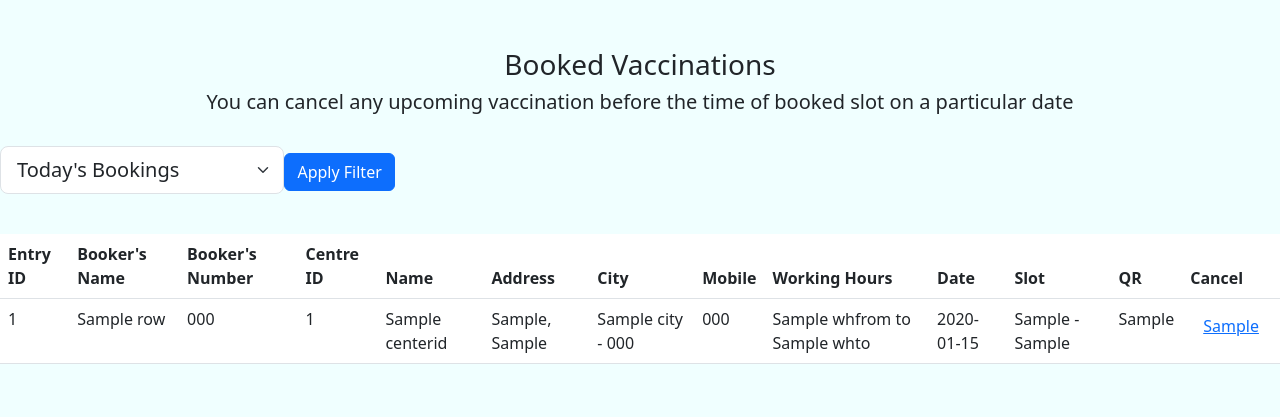
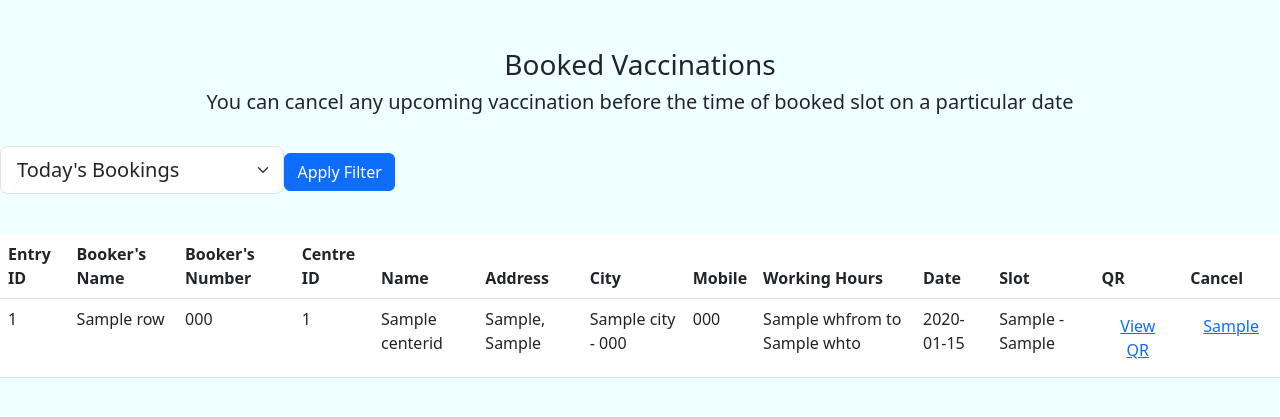
Before and after one commit to phandavinci/bookmyvax, a Django app: template user/templates/base/bookings.html in a window 1280 px wide. Shown: the part 62-479 px from the top of the page. Run offline with Django 4.2, Linux system fonts and the light colour scheme; the template is opened without the code that fills it: most values are stand-ins (such as "Sample title", 1, 10 or a date in 2020); some libraries are stand-ins or nearby versions.

Commit message:
added qr code

```diff
--- a/user/templates/base/bookings.html
+++ b/user/templates/base/bookings.html
@@ -64,7 +64,12 @@
             <td>{{row.centerid.whfrom}} to {{row.centerid.whto}}</td>
             <td>{{row.entrydate}}</td>
             <td>{{row.slot.f}} - {{row.slot.t}}</td>
-            <td>{{row.qr}}</td>
+            <td>
+                <form method="post">
+                    <input type="hidden" name="id" value="{{ row.id }}">
+                    <button class="btn btn-link"{% if row.slot.cancel.0 %} disabled {% endif %}  >View QR</button>
+                </form>
+            </td>
             <td>
                 <form method="get">
                     <input type="hidden" name="id" value="{{ row.id }}">
```
Also changed, not shown: db.sqlite3.
